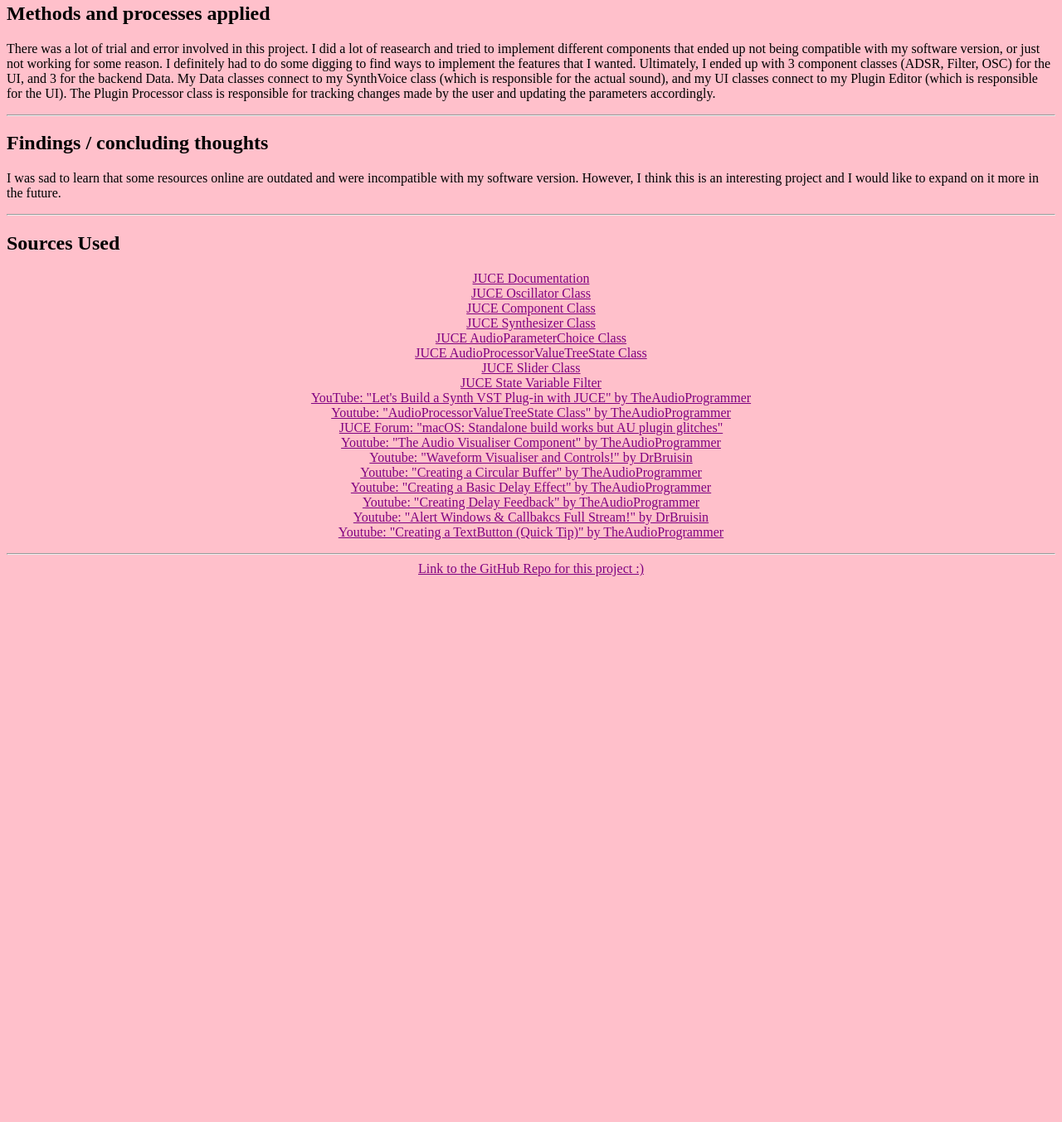
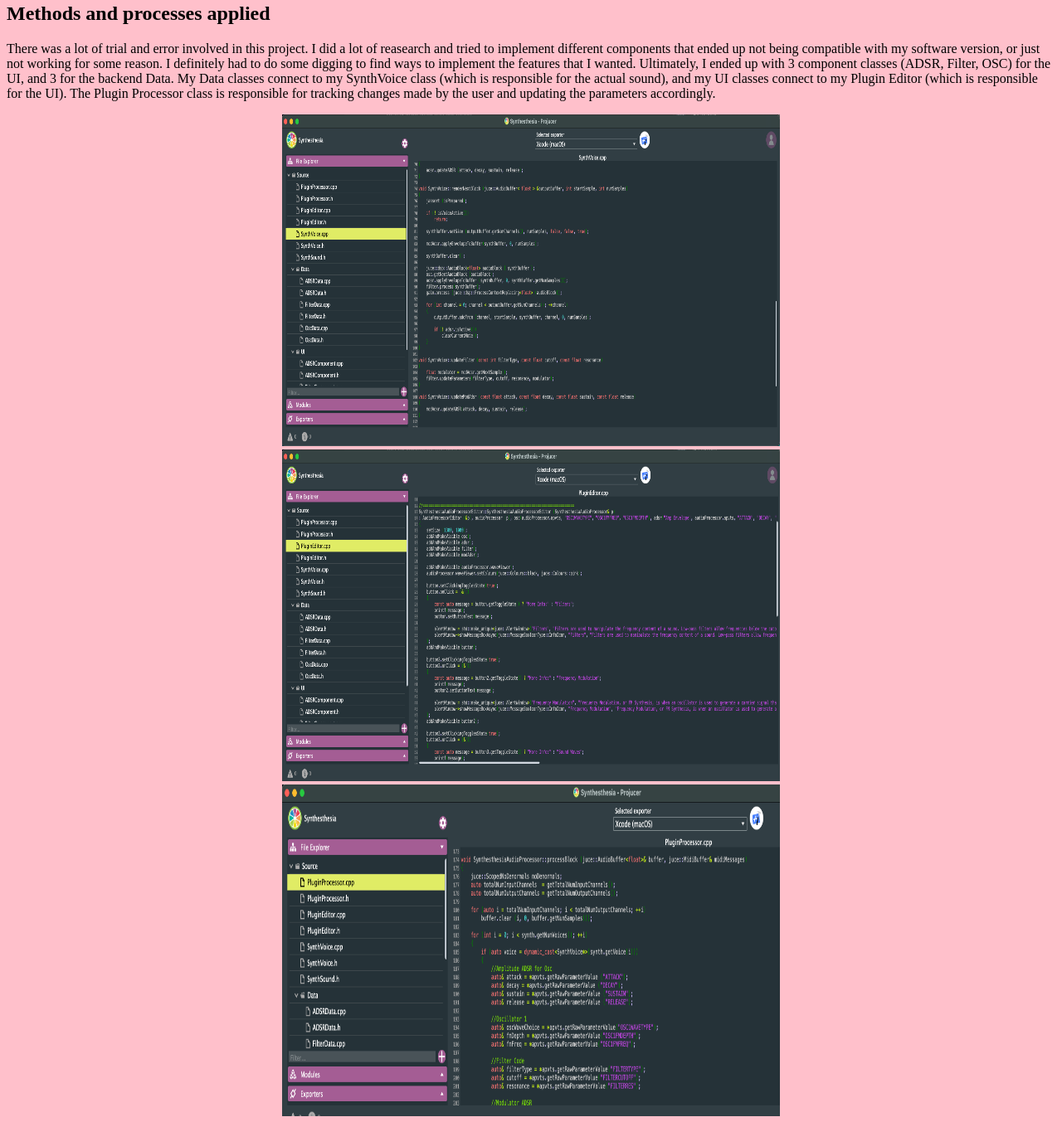
Before and after one commit to andraiorgules/synthesthesiahtml, a plain HTML site: page index.html in a window 1280 px wide. Shown: the part 845-2198 px from the top of the page at 83% size. Before the commit the page ends 1548 px from the top, so only its background shows below. Drawn offline with Linux system fonts and the light colour scheme.

Commit message:
Update index.html

```diff
--- a/index.html
+++ b/index.html
@@ -50,6 +50,18 @@
      responsible for the actual sound), and my UI classes connect to my Plugin Editor (which is responsible for the UI). The Plugin Processor class is responsible for tracking
      changes made by the user and updating the parameters accordingly.
     </p>
+    <div style="text-align: center;">
+    <img src="SynthVoiceEx.png" alt="SynthVoice" width="600" height="400">
+    </div>
+
+    <div style="text-align: center;">
+    <img src="PluginEditorEx.png" alt="PluginEditor" width="600" height="400">
+    </div>
+
+    <div style="text-align: center;">
+    <img src="PluginProcessorEx.png" alt="PluginProcessor" width="600" height="400">
+    </div>
+
   <hr>
 
 
```
